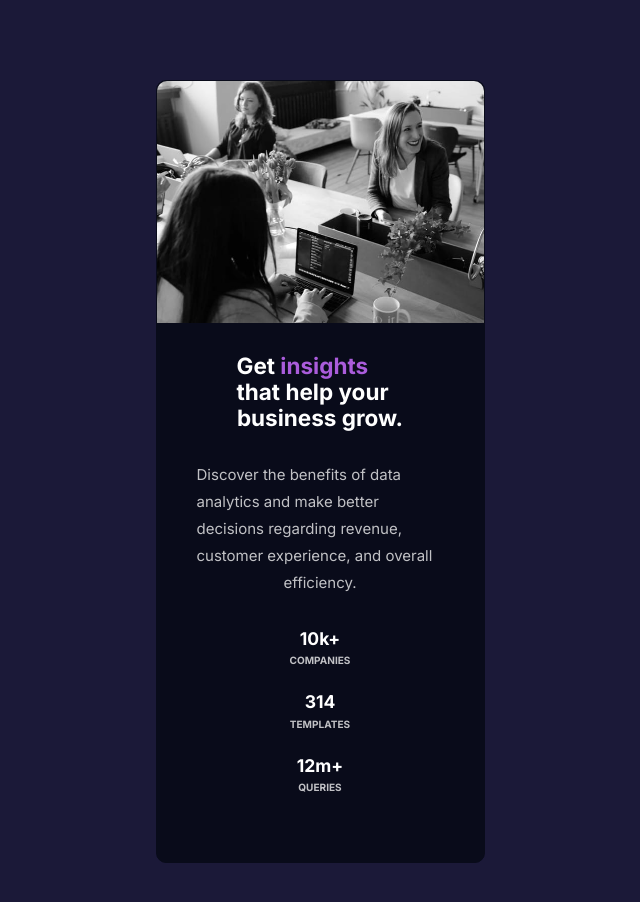
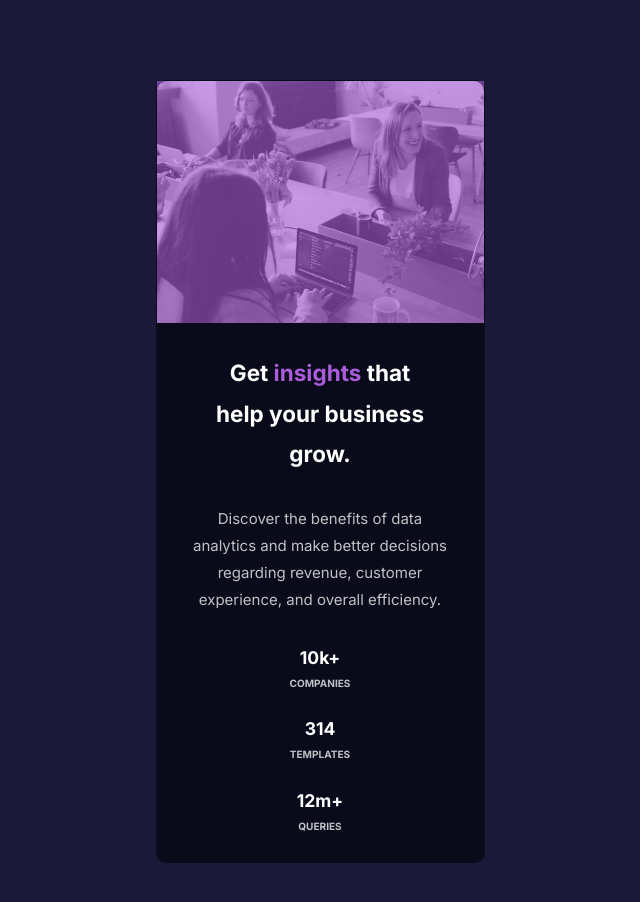
Before and after one commit to mensealeman/Stats-preview-card, a plain HTML site: page index.html in a window 1280 px wide. Shown: the whole page, without its empty margins (320-960 px from the left). Drawn offline with Linux system fonts and the light colour scheme.

Commit message:
Casa Fin1 MobFirst

```diff
--- a/design/css/style.css
+++ b/design/css/style.css
@@ -64,12 +64,12 @@ body {
     /*  328x242  */
 }
 
-main section div .bgimg2 {
+.bgimg2 {
     background-color: hsl(277, 64%, 61%, .6);
     width:100%;
     height: 100%;
-    position: absolute;
-    border: ;
+
+
 
 }
 
@@ -81,18 +81,19 @@ main {
 }
 
 section h2 {
-    margin: 3rem 8rem;
+    margin: 3rem 5rem;
     justify-content: center;
     align-items: center;
-    text-align-last: center;
+    text-align: center;
+    line-height: 1.8;
 
 }
 
 section p {
     justify-content: center;
     align-items: center;
-    text-align-last: center;
-    margin: 0 4rem 3rem 4rem;
+    text-align: center;
+    margin: 3rem 3rem;
     line-height: 1.8;
 }
 
@@ -106,7 +107,7 @@ section p {
 
 .marpa .mp1 h3, h6{
     margin: 0;
-    padding: 3px;
+    padding: 5px;
     justify-content: center;
 
 }
@@ -118,7 +119,7 @@ section p {
 
 .marpa .mp2 h3, h6{
     margin: 0;
-    padding: 3px;
+    padding: 5px;
 }
 
 .marpa .mp2 h6 {
@@ -127,7 +128,7 @@ section p {
 
 .marpa .mp3 h3, h6{
     margin: 0;
-    padding: 3px;
+    padding: 5px;
 }
 
 .marpa .mp3 h6 {
```
